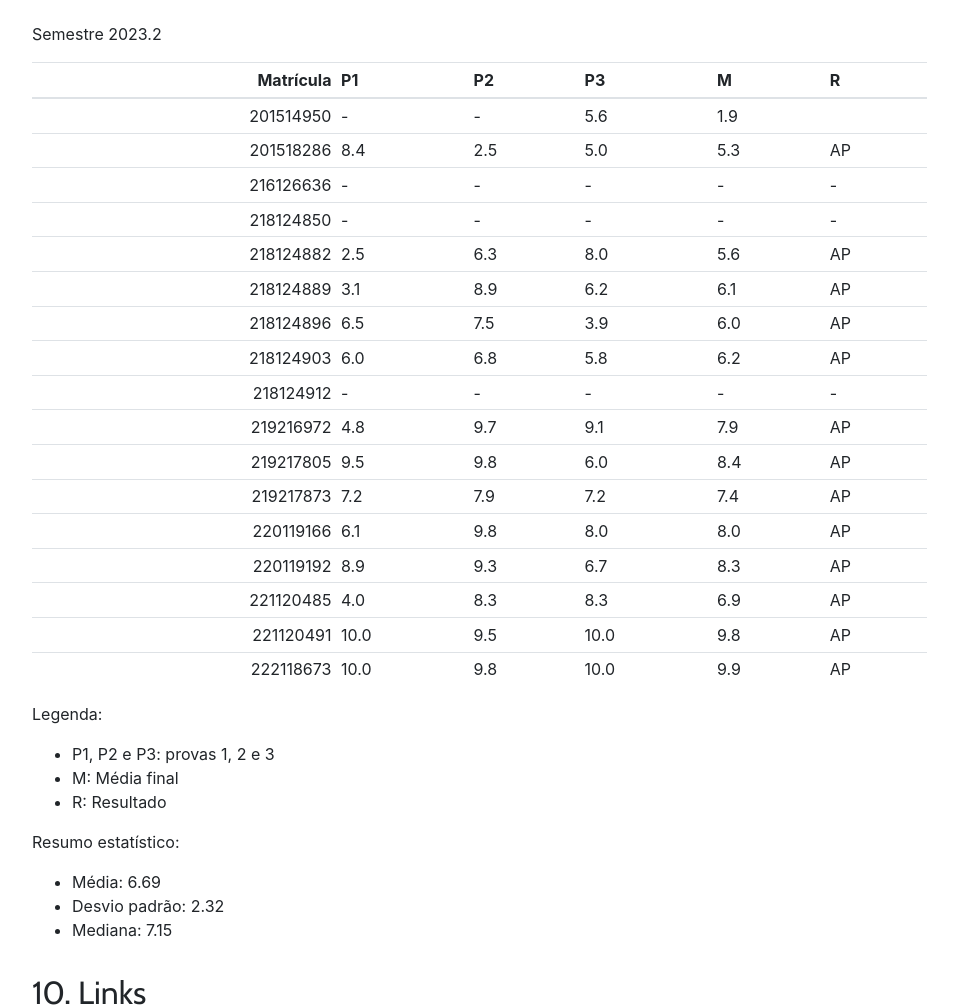
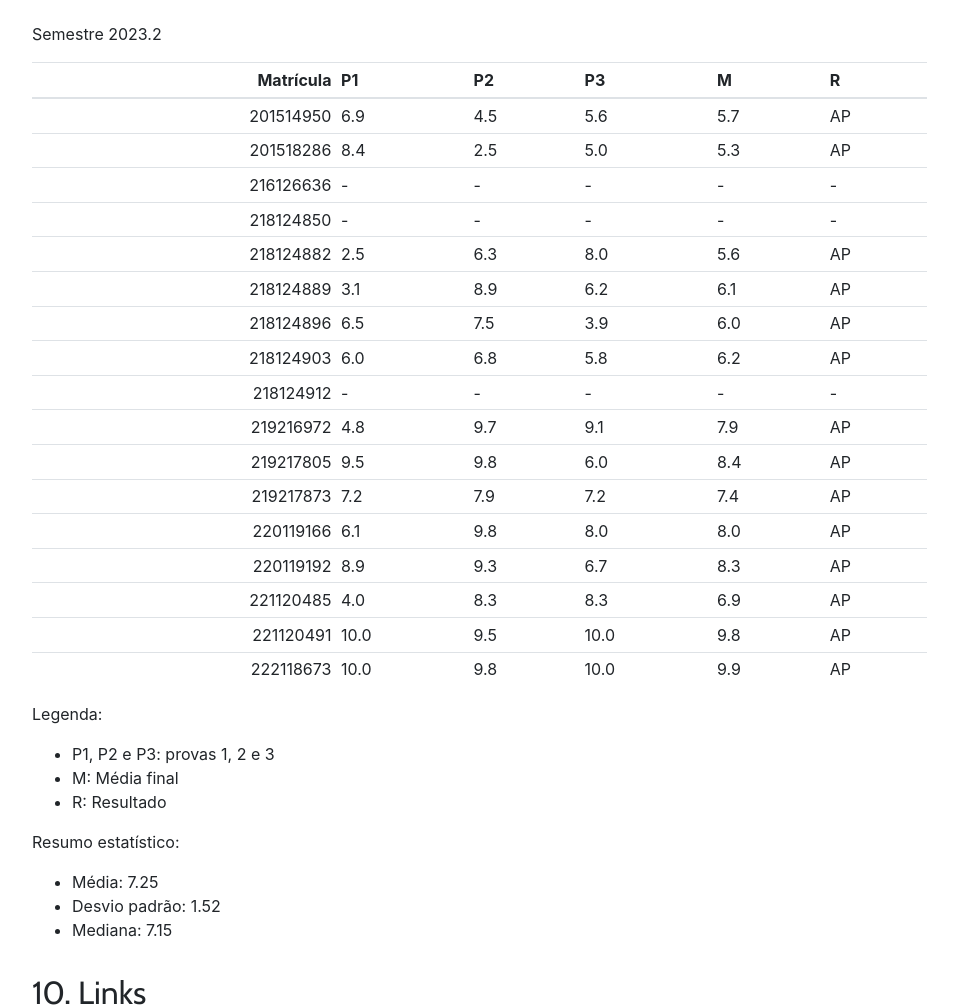
Before and after one commit to kroger/genosmus, a Jekyll site: the page built from _marcos/musa72.md, in a window 1280 px wide and 1400 px high, scrolled down 4938 px. Shown: the part 154-1161 px from the top of the window, without its empty margins (68-1026 px from the left). Built offline with Jekyll 4.4.1, drawn with Linux system fonts in a browser that asks for light colours; nearby versions of some CDN libraries; the table of contents is made by our own code.

Commit message:
Atualiza quadro de notas
- Insere nota
- Ajusta resumo estatístico

```diff
--- a/_marcos/musa72.md
+++ b/_marcos/musa72.md
@@ -194,7 +194,7 @@ Semestre 2023.2
 
 | Matrícula | P1   | P2   | P3   | M    | R    |
 | --------: | :--- | :--- | :--- | :--- | :--- |
-| 201514950 | -    | -    | 5.6  | 1.9  |      |
+| 201514950 | 6.9  | 4.5  | 5.6  | 5.7  | AP   |
 | 201518286 | 8.4  | 2.5  | 5.0  | 5.3  | AP   |
 | 216126636 | -    | -    | -    | -    | -    |
 | 218124850 | -    | -    | -    | -    | -    |
@@ -220,8 +220,8 @@ Legenda:
 - R: Resultado
 
 Resumo estatístico:
-- Média: 6.69
-- Desvio padrão: 2.32
+- Média: 7.25
+- Desvio padrão: 1.52
 - Mediana: 7.15
 
 ## 10. Links
```
